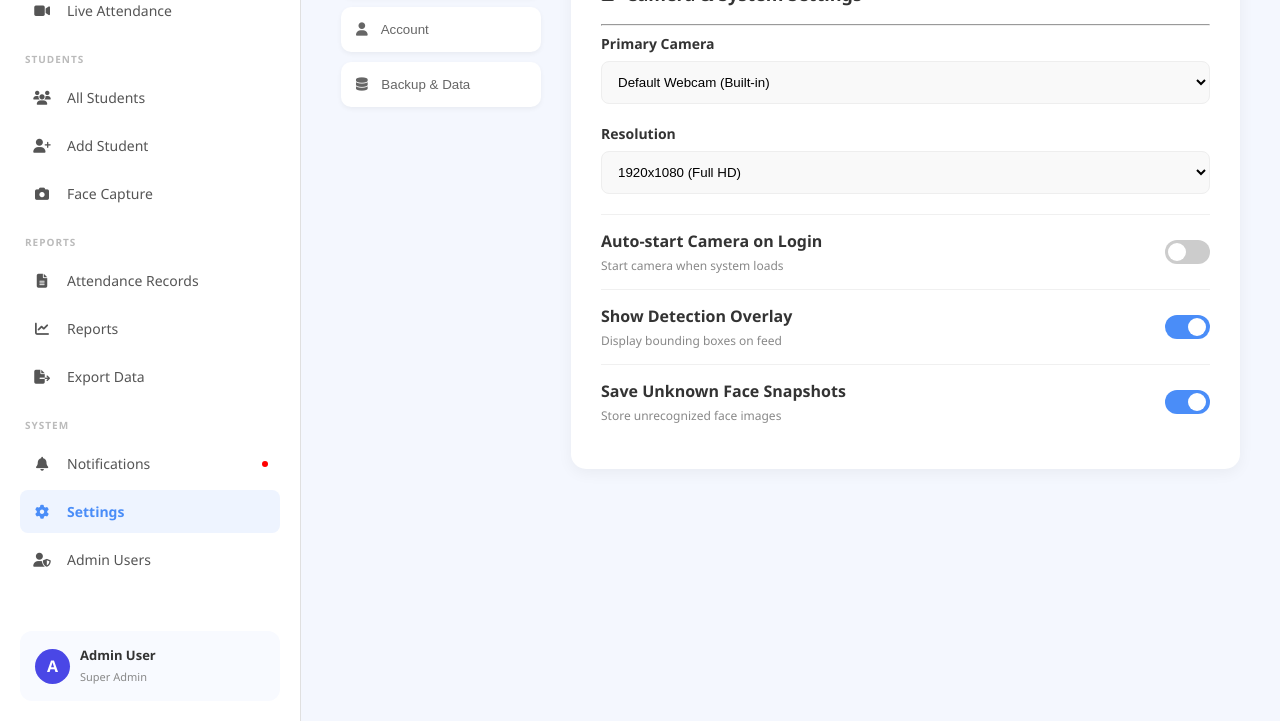
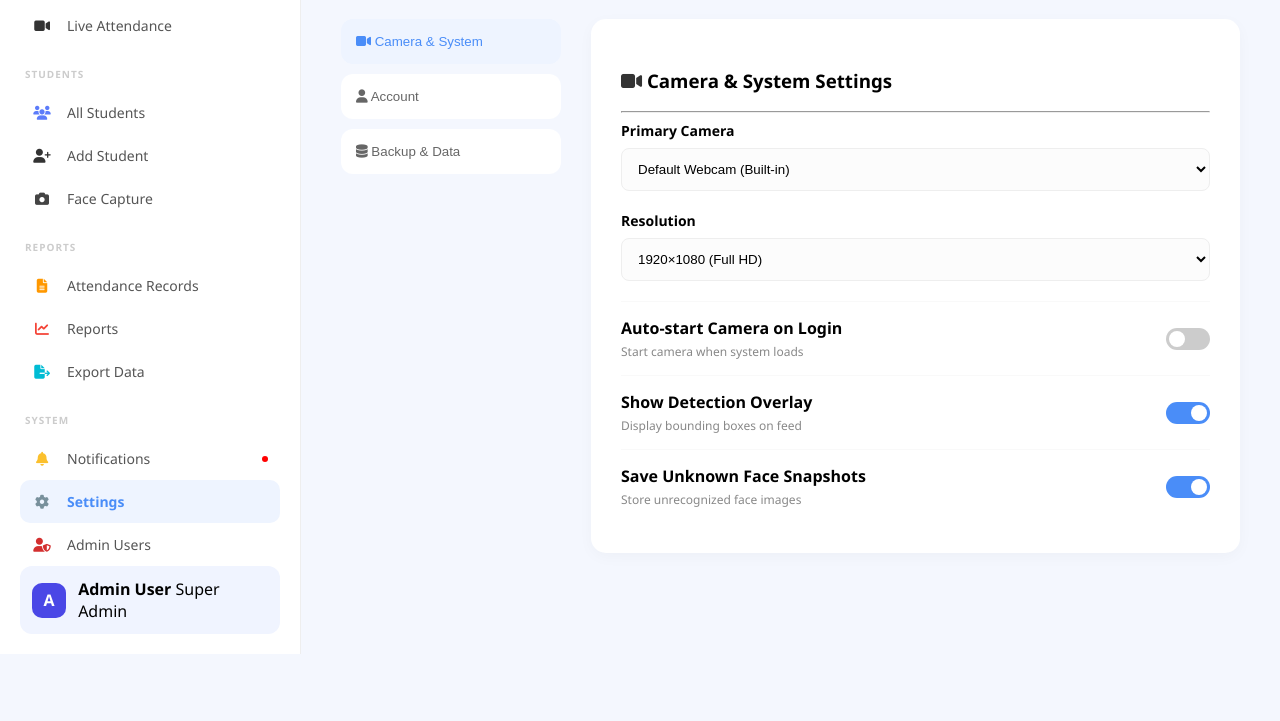
Before and after one commit to RuchiniWijesooriya/Smart-Attendance-System-using-Face-Regonization-, a plain HTML site: page frontend/FaceAttendSettingsPage.html in a window 1280 px wide. Shown: the part 175-896 px from the top of the page. After the commit the page ends 829 px from the top, so only its background shows below. Drawn offline with Linux system fonts and the light colour scheme.

Commit message:
updated code

```diff
--- a/frontend/FaceAttendSettingsPage.html
+++ b/frontend/FaceAttendSettingsPage.html
@@ -4,8 +4,9 @@
     <meta charset="UTF-8">
     <meta name="viewport" content="width=device-width, initial-scale=1.0">
     <title>FaceAttend Settings</title>
-    <!-- Font Awesome for Icons -->
+    <!-- Font Awesome Icons -->
     <link rel="stylesheet" href="https://cdnjs.cloudflare.com/ajax/libs/font-awesome/6.4.0/css/all.min.css">
+    <!-- CSS File එක සම්බන්ධ කිරීම -->
     <link rel="stylesheet" href="facesetting.css">
 </head>
 <body>
@@ -62,16 +63,14 @@
             </header>
 
             <div class="settings-layout">
-                <!-- Inner Sidebar -->
                 <div class="inner-tabs">
                     <button class="tab active"><i class="fa-solid fa-video"></i> Camera & System</button>
                     <button class="tab"><i class="fa-solid fa-user"></i> Account</button>
                     <button class="tab"><i class="fa-solid fa-database"></i> Backup & Data</button>
                 </div>
 
-                <!-- Settings Box -->
                 <div class="settings-card">
-                    <h3><i class="fa-solid fa-video"></i> Camera & System Settings</h3>
+                    <h3><i class="fa-solid fa-video" style="color: #333;"></i> Camera & System Settings</h3>
                     <hr>
 
                     <div class="form-group">
@@ -84,12 +83,12 @@
                     <div class="form-group">
                         <label>Resolution</label>
                         <select>
-                            <option>1920x1080 (Full HD)</option>
+                            <option>1920×1080 (Full HD)</option>
                         </select>
                     </div>
 
-                    <div class="toggle-group">
-                        <div>
+                    <div class="toggle-row">
+                        <div class="toggle-info">
                             <strong>Auto-start Camera on Login</strong>
                             <p>Start camera when system loads</p>
                         </div>
@@ -99,8 +98,8 @@
                         </label>
                     </div>
 
-                    <div class="toggle-group">
-                        <div>
+                    <div class="toggle-row">
+                        <div class="toggle-info">
                             <strong>Show Detection Overlay</strong>
                             <p>Display bounding boxes on feed</p>
                         </div>
@@ -110,8 +109,8 @@
                         </label>
                     </div>
 
-                    <div class="toggle-group">
-                        <div>
+                    <div class="toggle-row">
+                        <div class="toggle-info">
                             <strong>Save Unknown Face Snapshots</strong>
                             <p>Store unrecognized face images</p>
                         </div>
--- a/frontend/facesetting.css
+++ b/frontend/facesetting.css
@@ -10,7 +10,6 @@ body {
     font-family: 'Segoe UI', Tahoma, Geneva, Verdana, sans-serif;
     margin: 0;
     background-color: var(--bg-light);
-    color: var(--text-dark);
 }
 
 .container {
@@ -18,18 +17,20 @@ body {
     min-height: 100vh;
 }
 
-/* Sidebar Styling */
+/* Sidebar */
 .sidebar {
     width: 260px;
     background: var(--sidebar-white);
     padding: 20px;
-    border-right: 1px solid #e0e0e0;
+    border-right: 1px solid #eee;
+    display: flex;
+    flex-direction: column;
 }
 
 .logo-section {
     display: flex;
     align-items: center;
-    gap: 10px;
+    gap: 12px;
     margin-bottom: 30px;
 }
 
@@ -37,7 +38,7 @@ body {
     background: #4a47e6;
     color: white;
     padding: 10px;
-    border-radius: 8px;
+    border-radius: 10px;
 }
 
 .logo-section h2 { margin: 0; font-size: 18px; }
@@ -46,7 +47,7 @@ body {
 .nav-group {
     font-size: 10px;
     font-weight: bold;
-    color: #bbb;
+    color: #ccc;
     margin: 20px 0 10px 5px;
     letter-spacing: 1px;
 }
@@ -58,11 +59,22 @@ nav a {
     text-decoration: none;
     color: #555;
     font-size: 14px;
-    border-radius: 8px;
-    margin-bottom: 5px;
+    border-radius: 10px;
 }
 
+/* Icons Colors - Image එකේ විදියට */
 nav a i { margin-right: 15px; width: 20px; text-align: center; }
+nav a i.fa-chart-simple { color: #4caf50; }
+nav a i.fa-video { color: #333; }
+nav a i.fa-users { color: #5c7cfa; }
+nav a i.fa-user-plus { color: #333; }
+nav a i.fa-camera { color: #444; }
+nav a i.fa-file-lines { color: #ff9800; }
+nav a i.fa-chart-line { color: #f44336; }
+nav a i.fa-file-export { color: #00bcd4; }
+nav a i.fa-bell { color: #fbc02d; }
+nav a i.fa-gear { color: #78909c; }
+nav a i.fa-user-shield { color: #d32f2f; }
 
 nav a.active {
     background: #eef4ff;
@@ -79,35 +91,26 @@ nav a.active {
 }
 
 .user-profile {
-    margin-top: 50px;
-    background: #f8faff;
-    padding: 15px;
+    margin-top: auto;
+    background: #f0f4ff;
+    padding: 12px;
     border-radius: 12px;
     display: flex;
     align-items: center;
-    gap: 10px;
+    gap: 12px;
 }
 
 .avatar {
     background: #4a47e6;
     color: white;
-    width: 35px;
-    height: 35px;
-    border-radius: 50%;
-    display: flex;
-    align-items: center;
-    justify-content: center;
+    width: 35px; height: 35px;
+    border-radius: 10px;
+    display: flex; align-items: center; justify-content: center;
     font-weight: bold;
 }
 
-.user-info strong { font-size: 13px; display: block; }
-.user-info span { font-size: 11px; color: var(--text-muted); }
-
-/* Main Content Area */
-.main-content {
-    flex: 1;
-    padding: 40px;
-}
+/* Main Content */
+.main-content { flex: 1; padding: 40px; }
 
 header {
     display: flex;
@@ -116,118 +119,58 @@ header {
     margin-bottom: 30px;
 }
 
-.header-title h1 { margin: 0; font-size: 24px; }
-.header-title p { margin: 5px 0 0; color: var(--text-muted); font-size: 14px; }
-
 .btn-save {
     background: var(--primary-blue);
     color: white;
     border: none;
-    padding: 10px 20px;
+    padding: 12px 20px;
     border-radius: 8px;
+    font-weight: 600;
     cursor: pointer;
-    font-weight: 600;
 }
 
-/* Settings Layout */
-.settings-layout {
-    display: flex;
-    gap: 30px;
+.settings-layout { display: flex; gap: 30px; }
+
+.inner-tabs { width: 220px; display: flex; flex-direction: column; gap: 10px; }
+
+.tab {
+    background: white; border: none; padding: 15px;
+    border-radius: 12px; text-align: left; cursor: pointer;
+    font-weight: 500; color: #666;
 }
 
-.inner-tabs {
-    width: 200px;
-    display: flex;
-    flex-direction: column;
-    gap: 10px;
+.tab.active { background: #eef4ff; color: var(--primary-blue); }
+
+.settings-card {
+    flex: 1; background: white; padding: 30px;
+    border-radius: 15px; box-shadow: 0 4px 15px rgba(0,0,0,0.03);
 }
 
-.tab {
-    background: white;
-    border: none;
-    padding: 15px;
-    border-radius: 10px;
-    text-align: left;
-    cursor: pointer;
-    box-shadow: 0 2px 5px rgba(0,0,0,0.05);
-    color: #666;
-    font-weight: 500;
+.form-group { margin-bottom: 20px; }
+.form-group label { display: block; margin-bottom: 8px; font-weight: 600; font-size: 14px; }
+
+select {
+    width: 100%; padding: 12px; border-radius: 8px;
+    border: 1px solid #eee; background: #fcfcfc;
 }
 
-.tab.active {
-    background: #eef4ff;
-    color: var(--primary-blue);
+.toggle-row {
+    display: flex; justify-content: space-between; align-items: center;
+    padding: 15px 0; border-top: 1px solid #f9f9f9;
 }
 
-.tab i { margin-right: 10px; }
+.toggle-info p { margin: 4px 0 0; font-size: 12px; color: var(--text-muted); }
 
-.settings-card {
-    flex: 1;
-    background: white;
-    padding: 30px;
-    border-radius: 15px;
-    box-shadow: 0 4px 15px rgba(0,0,0,0.05);
+/* Switch */
+.switch { position: relative; display: inline-block; width: 44px; height: 22px; }
+.switch input { opacity: 0; width: 0; height: 0; }
+.slider {
+    position: absolute; cursor: pointer; top: 0; left: 0; right: 0; bottom: 0;
+    background-color: #ccc; transition: .4s; border-radius: 34px;
 }
-
-.settings-card h3 { margin-top: 0; font-size: 18px; }
-
-.form-group {
-    margin-bottom: 20px;
+.slider:before {
+    position: absolute; content: ""; height: 16px; width: 16px;
+    left: 3px; bottom: 3px; background-color: white; transition: .4s; border-radius: 50%;
 }
-
-.form-group label {
-    display: block;
-    margin-bottom: 8px;
-    font-size: 14px;
-    font-weight: 600;
-}
-
-select {
-    width: 100%;
-    padding: 12px;
-    border-radius: 8px;
-    border: 1px solid #eee;
-    background: #f9f9f9;
-}
-
-.toggle-group {
-    display: flex;
-    justify-content: space-between;
-    align-items: center;
-    padding: 15px 0;
-    border-top: 1px solid #f0f0f0;
-}
-
-.toggle-group p { margin: 5px 0 0; font-size: 12px; color: var(--text-muted); }
-
-/* Switch Toggle Styling */
-.switch {
-  position: relative;
-  display: inline-block;
-  width: 45px;
-  height: 24px;
-}
-
-.switch input { opacity: 0; width: 0; height: 0; }
-
-.slider {
-  position: absolute;
-  cursor: pointer;
-  top: 0; left: 0; right: 0; bottom: 0;
-  background-color: #ccc;
-  transition: .4s;
-  border-radius: 34px;
-}
-
-.slider:before {
-  position: absolute;
-  content: "";
-  height: 18px; width: 18px;
-  left: 3px; bottom: 3px;
-  background-color: white;
-  transition: .4s;
-  border-radius: 50%;
-}
-
 input:checked + .slider { background-color: var(--primary-blue); }
-input:checked + .slider:before { transform: translateX(20px); }
+input:checked + .slider:before { transform: translateX(22px); }
```
